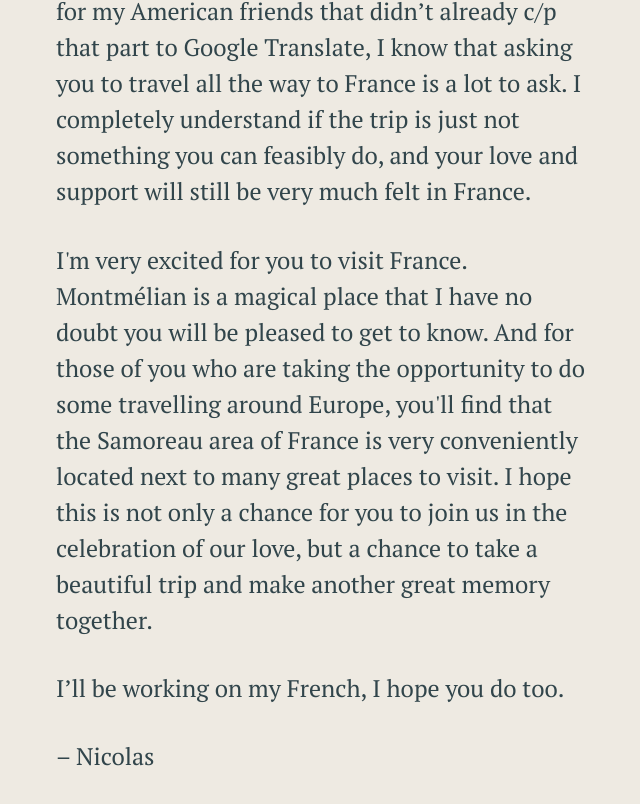
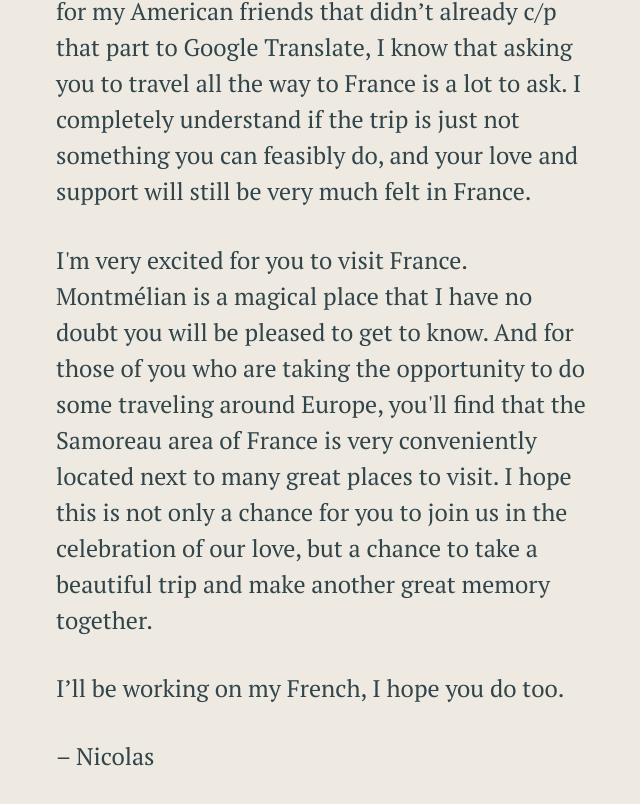
Before and after one commit to WeHateNick/nico-and-nadejda-wedding, a Next.js app: page / in a window 1280 px wide. Shown: the part 6708-7512 px from the top of the page, without its empty margins (584-1224 px from the left). Built offline with nearby package versions, Linux system fonts and the light colour scheme.

Commit message:
typo fix

```diff
--- a/pages/index.js
+++ b/pages/index.js
@@ -194,11 +194,11 @@ export default function Home() {
                 I&apos;m very excited for you to visit France. Montmélian is a
                 magical place that I have no doubt you will be pleased to get to
                 know. And for those of you who are taking the opportunity to do
-                some travelling around Europe, you&apos;ll find that the
-                Samoreau area of France is very conveniently located next to
-                many great places to visit. I hope this is not only a chance for
-                you to join us in the celebration of our love, but a chance to
-                take a beautiful trip and make another great memory together.
+                some traveling around Europe, you&apos;ll find that the Samoreau
+                area of France is very conveniently located next to many great
+                places to visit. I hope this is not only a chance for you to
+                join us in the celebration of our love, but a chance to take a
+                beautiful trip and make another great memory together.
               </p>
               <p>I’ll be working on my French, I hope you do too.</p>
               <p>&ndash; Nicolas</p>
```
